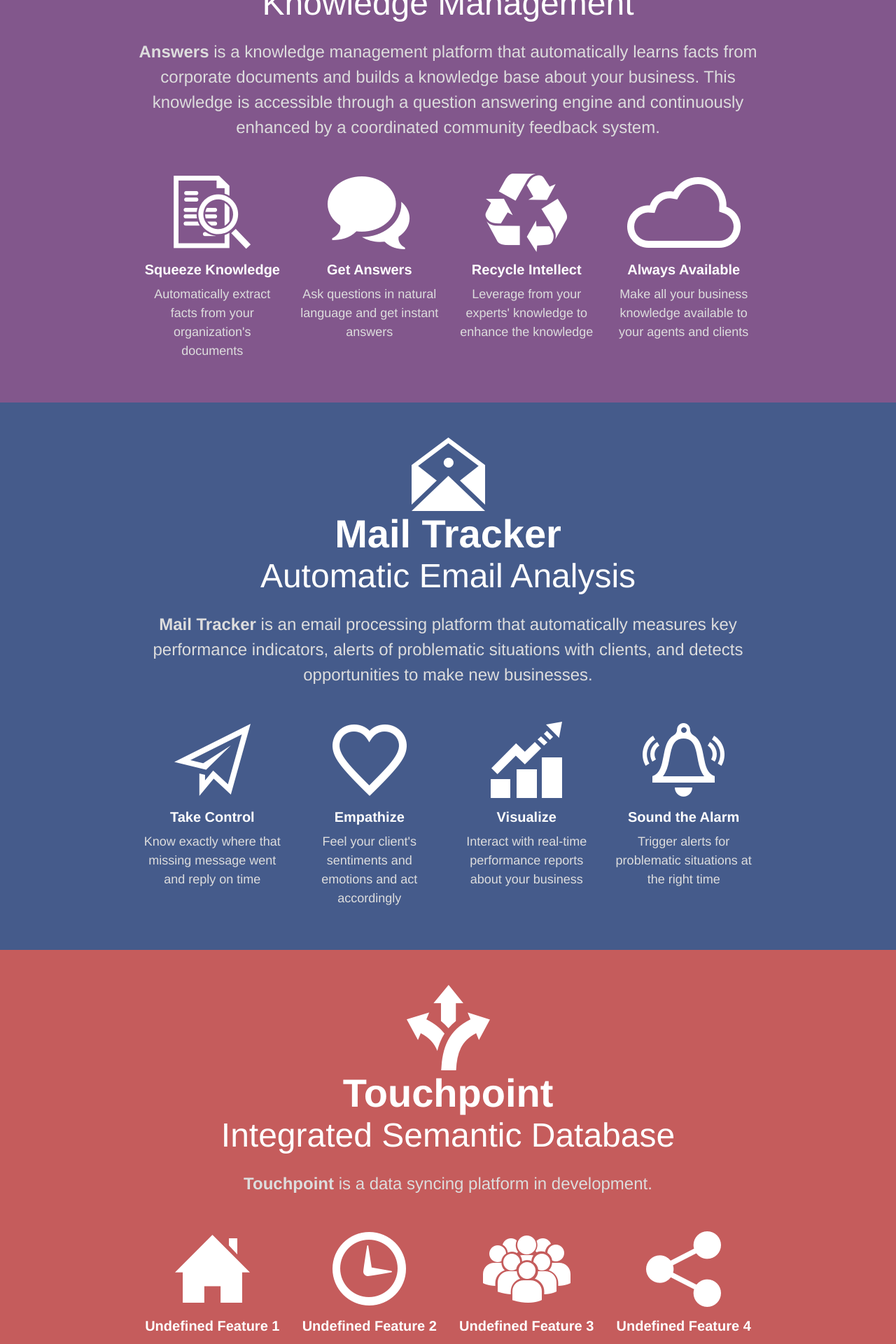
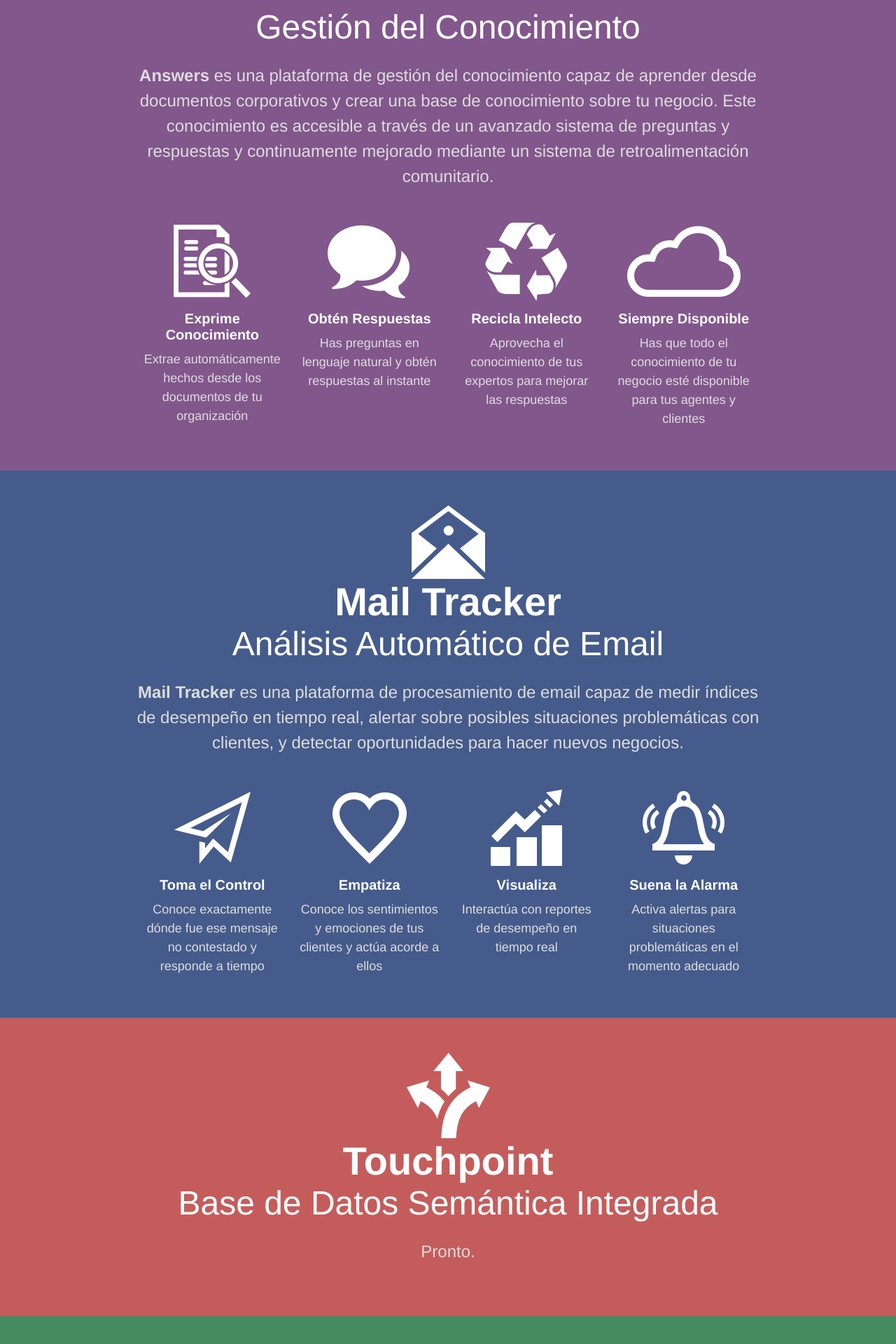
Before and after one commit to textmetric/textmetric.github.io, a PHP site: page /es.html in a window 1280 px wide. Shown: the part 1680-3600 px from the top of the page at 70% size. Run offline with PHP 8.4, Linux system fonts and the light colour scheme; some libraries are stand-ins or nearby versions.

Commit message:
Working version of multilingual site

```diff
--- a/es.html
+++ b/es.html
@@ -1,16 +1,17 @@
 <html>
 <head>
-	<title>TextMetric | Text Analytics Made Easy</title>
+	<title>TextMetric | Análisis de Texto Hecho Simple</title>
 	<link rel="stylesheet" type="text/css" href="style.css">
+	<meta http-equiv="Content-Type" content="text/html; charset=utf-8">
 </head>
 <body>
 
 <div class="navbar">
 	<a href="#"><img src="img/tm-logo-small.png"></a>
-	<a href="#home">Home</a>
+	<a href="#home">Inicio</a>
 	<a href="http://textmetric.wordpress.com" target="_blank">Blog</a>
-	<a href="#about">About</a>
-	<a href="en.html"><span class="lang">EN</span></a>
+	<a href="#about">Nosotros</a>
+	<a href="index.html"><span class="lang">EN</span></a>
 	<a href="es.html"><span class="lang">ES</span></a>
 </div>
 
@@ -18,47 +19,47 @@
 
 <img src="img/banner.png">
 <a id="home"/>
-<h1>Analisis de Texto Hecho Facil</h1>
-<p>We can help you transform your organization's unstructured data into actionable resources. Whether it's email, social media or corporate documents, we analyze text and extract useful information.</p>
+<h1>Análisis de Texto Hecho Simple</h1>
+<p>Podemos ayudarte a transformar los datos no estructurados de tu organización en recursos accionables. Ya sea email, mensajes en redes sociales o documentos corporativos, analizamos texto y extraemos información útil.</p>
 
 
 <a href="#products-answers">
 <div class="product bg-answers">
 	<div class="prodimgwrapper"><img src="img/icon-answers-white.png"></div>
 	<h3>Answers</h3>
-	<h4>Knowledge Management</h4>
+	<h4>Gestión del Conocimiento</h4>
 </div>
 </a>
 <a href="#products-mail">
 <div class="product bg-mail">
 	<div class="prodimgwrapper"><img src="img/icon-mail-tracker-white.png"></div>
 	<h3>Mail Tracker</h3>
-	<h4>Automatic Email Analysis</h4>
+	<h4>Análisis Automático de Email</h4>
 </div>
 </a>
 <a href="#products-touchpoint">
 <div class="product bg-touchpoint">
 	<div class="prodimgwrapper"><img src="img/icon-touchpoint-insights-white.png"></div>
 	<h3>Touchpoint</h3>
-	<h4>Integrated Semantic Database</h4>
+	<h4>Base de Datos Semántica Integrada</h4>
 </div>
 </a>
 <a href="#products-social">
 <div class="product bg-social">
 	<div class="prodimgwrapper"><img src="img/icon-social-insights-white.png"></div>
 	<h3>Social Insights</h3>
-	<h4>Customer Analysis in Social Media</h4>
+	<h4>Análisis de Clientes en Redes Sociales</h4>
 </div>
 </a>
 
 <div class="contact">
-	<h2>How may we help you?</h2>
-	<p>Tell us about your business and how we can help it grow.</p>
+	<h2>¿Cómo podemos ayudarte?</h2>
+	<p>Cuéntanos sobre tu negocio y cómo ayudarte a crecer.</p>
 	<form class="form-subscribe text-center" role="form" id="contactform1">
-		<input type="email" name="email" value="Your Email" id="email-field1" onfocus="if (this.value=='Your Email') this.value='';" onfocusout="if (this.value=='') this.value='Your Email';"/>
-		<input type="text" value="Your Message" id="message-field1" onfocus="if (this.value=='Your Message') this.value='';" onfocusout="if (this.value=='') this.value='Your Message';"/>
-		<p class="success-message" id="successmessage1">Thank you! We'll be in touch shortly.</p>
-		<button class="submit-button" type="button" id="submitbutton1">Send</button>
+		<input type="email" name="email" value="Tu Email" id="email-field1" onfocus="if (this.value=='Tu Email') this.value='';" onfocusout="if (this.value=='') this.value='Tu Email';"/>
+		<input type="text" value="Tu Mensaje" id="message-field1" onfocus="if (this.value=='Tu Mensaje') this.value='';" onfocusout="if (this.value=='') this.value='Tu Mensaje';"/>
+		<p class="success-message" id="successmessage1">¡Gracias! Nos pondremos en contacto pronto.</p>
+		<button class="submit-button" type="button" id="submitbutton1">Enviar</button>
 	</form>
 </div>
 
@@ -68,27 +69,27 @@
 <div class="prod bg-answers">
 	<img src="img/icon-answers-color.png">
 	<h1>Answers</h1>
-	<h2>Knowledge Management</h2>
-	<p><strong>Answers</strong> is a knowledge management platform that automatically learns facts from corporate documents and builds a knowledge base about your business. This knowledge is accessible through a question answering engine and continuously enhanced by a coordinated community feedback system.</p>
+	<h2>Gestión del Conocimiento</h2>
+	<p><strong>Answers</strong> es una plataforma de gestión del conocimiento capaz de aprender desde documentos corporativos y crear una base de conocimiento sobre tu negocio. Este conocimiento es accesible a través de un avanzado sistema de preguntas y respuestas y continuamente mejorado mediante un sistema de retroalimentación comunitario.</p>
 	<div class="feature">
 		<div class="featimgwrapper"><img src="img/icon-qa-extract.png"></div>
-		<h3>Squeeze Knowledge</h3>
-		<h4>Automatically extract facts from your organization's documents</h4>
+		<h3>Exprime Conocimiento</h3>
+		<h4>Extrae automáticamente hechos desde los documentos de tu organización</h4>
 	</div>
 	<div class="feature">
 		<div class="featimgwrapper"><img src="img/icon-qa-answers.png"></div>
-		<h3>Get Answers</h3>
-		<h4>Ask questions in natural language and get instant answers</h4>
+		<h3>Obtén Respuestas</h3>
+		<h4>Has preguntas en lenguaje natural y obtén respuestas al instante</h4>
 	</div>
 	<div class="feature">
 		<div class="featimgwrapper"><img src="img/icon-qa-recycle.png"></div>
-		<h3>Recycle Intellect</h3>
-		<h4>Leverage from your experts' knowledge to enhance the knowledge</h4>
+		<h3>Recicla Intelecto</h3>
+		<h4>Aprovecha el conocimiento de tus expertos para mejorar las respuestas</h4>
 	</div>
 	<div class="feature">
 		<div class="featimgwrapper"><img src="img/icon-qa-cloud.png"></div>
-		<h3>Always Available</h3>
-		<h4>Make all your business knowledge available to your agents and clients</h4>
+		<h3>Siempre Disponible</h3>
+		<h4>Has que todo el conocimiento de tu negocio esté disponible para tus agentes y clientes</h4>
 	</div>
 </div>
 </div>
@@ -97,27 +98,27 @@
 <div class="prod bg-mail">
 	<img src="img/icon-mail-tracker-color.png">
 	<h1>Mail Tracker</h1>
-	<h2>Automatic Email Analysis</h2>
-	<p><strong>Mail Tracker</strong> is an email processing platform that automatically measures key performance indicators, alerts of problematic situations with clients, and detects opportunities to make new businesses.</p>
+	<h2>Análisis Automático de Email</h2>
+	<p><strong>Mail Tracker</strong> es una plataforma de procesamiento de email capaz de medir índices de desempeño en tiempo real, alertar sobre posibles situaciones problemáticas con clientes, y detectar oportunidades para hacer nuevos negocios.</p>
 	<div class="feature">
 		<div class="featimgwrapper"><img src="img/icon-mail-plane.png"></div>
-		<h3>Take Control</h3>
-		<h4>Know exactly where that missing message went and reply on time</h4>
+		<h3>Toma el Control</h3>
+		<h4>Conoce exactamente dónde fue ese mensaje no contestado y responde a tiempo</h4>
 	</div>
 	<div class="feature">
 		<div class="featimgwrapper"><img src="img/icon-mail-heart.png"></div>
-		<h3>Empathize</h3>
-		<h4>Feel your client's sentiments and emotions and act accordingly</h4>
+		<h3>Empatiza</h3>
+		<h4>Conoce los sentimientos y emociones de tus clientes y actúa acorde a ellos</h4>
 	</div>
 	<div class="feature">
 		<div class="featimgwrapper"><img src="img/icon-mail-chart.png"></div>
-		<h3>Visualize</h3>
-		<h4>Interact with real-time performance reports about your business</h4>
+		<h3>Visualiza</h3>
+		<h4>Interactúa con reportes de desempeño en tiempo real</h4>
 	</div>
 	<div class="feature">
 		<div class="featimgwrapper"><img src="img/icon-mail-bell.png"></div>
-		<h3>Sound the Alarm</h3>
-		<h4>Trigger alerts for problematic situations at the right time</h4>
+		<h3>Suena la Alarma</h3>
+		<h4>Activa alertas para situaciones problemáticas en el momento adecuado</h4>
 	</div>
 </div>
 
@@ -125,77 +126,57 @@
 <div class="prod bg-touchpoint">
 	<img src="img/icon-touchpoint-color.png">
 	<h1>Touchpoint</h1>
-	<h2>Integrated Semantic Database</h2>
-	<p><strong>Touchpoint</strong> is a data syncing platform in development.</p>
-	<div class="feature">
-		<div class="featimgwrapper"><img src="img/icon-social-home.png"></div>
-		<h3>Undefined Feature 1</h3>
-		<h4>Not yet defined</h4>
-	</div>
-	<div class="feature">
-		<div class="featimgwrapper"><img src="img/icon-social-clock.png"></div>
-		<h3>Undefined Feature 2</h3>
-		<h4>Not yet defined</h4>
-	</div>
-	<div class="feature">
-		<div class="featimgwrapper"><img src="img/icon-social-crowd.png"></div>
-		<h3>Undefined Feature 3</h3>
-		<h4>Not yet defined</h4>
-	</div>
-	<div class="feature">
-		<div class="featimgwrapper"><img src="img/icon-social-network.png"></div>
-		<h3>Undefined Feature 4</h3>
-		<h4>Not yet defined</h4>
-	</div>
+	<h2>Base de Datos Semántica Integrada</h2>
+	<p>Pronto.</p>
 </div>
 
 <a id="products-social"/>
 <div class="prod bg-social">
 	<img src="img/icon-social-insights-color.png">
 	<h1>Social Insights</h1>
-	<h2>Customer Analysis in Social Media</h2>
-	<p><strong>Social Insights</strong> is a powerful customer relationship management tool with focus on social networks. It is able to find people in popular social networks, identify their interests and segment specific markets for targeted advertising.</p>
+	<h2>Análisis de Clientes en Redes Sociales</h2>
+	<p><strong>Social Insights</strong> es una potente herramienta de gestión de clientes especializada en medios sociales. Es capaz de encontrar a tus clientes en redes sociales populares, identificar sus intereses y segmentar mercados específicos para realizar publicidad dirigida.</p>
 	<div class="feature">
 		<div class="featimgwrapper"><img src="img/icon-social-home.png"></div>
-		<h3>Home Advantage</h3>
-		<h4>Learn about your clients in their own environment, and from their own words</h4>
+		<h3>Ventaja de Local</h3>
+		<h4>Aprende sobre tus clientes en su propio ambiente, y de sus propias palabras.</h4>
 	</div>
 	<div class="feature">
 		<div class="featimgwrapper"><img src="img/icon-social-clock.png"></div>
-		<h3>Good Timing</h3>
-		<h4>Get relevant insights about your client's needs at the right time</h4>
+		<h3>Sincronización</h3>
+		<h4>Obtén información relevante sobre las necesidades de tus clientes en el momento adecuado</h4>
 	</div>
 	<div class="feature">
 		<div class="featimgwrapper"><img src="img/icon-social-crowd.png"></div>
-		<h3>Divide and Conquer</h3>
-		<h4>Discover market segments for fine targeted advertising</h4>
+		<h3>Divide y Vencerás</h3>
+		<h4>Descubre segmentos de mercado para hacer publicidad dirigida</h4>
 	</div>
 	<div class="feature">
 		<div class="featimgwrapper"><img src="img/icon-social-network.png"></div>
-		<h3>Cross Platform</h3>
-		<h4>Listen to your clients in most popular social networks</h4>
+		<h3>Multiplataforma</h3>
+		<h4>Escucha lo que tienen que decir tus clientes en las redes sociales más populares</h4>
 	</div>
 </div>
 
 <div class="info">
-	<h2>Behind the Scenes</h2>
-	<p>We build our systems on top of state-of-the-art technology for unstructured data analysis and <strong>Natural Language Processing (NLP)</strong></p>
+	<h2>Detrás de las Escenas</h2>
+	<p>Construimos nuestros sistemas sobre tecnología avanzada para análisis de datos no estructurados y <strong>Procesamiento de Lenguaje Natural (NLP)</strong></p>
 	<table>
 		<tr>
 			<td class="td-icon"> <img src="img/tech-sentiment.png"> </td>
-			<td> Sentiment Analysis </td>
+			<td> Análisis Sentimental </td>
 		</tr>
 		<tr>
 			<td class="td-icon"> <img src="img/tech-emotion.png"> </td>
-			<td> Emotion Recognition </td>
+			<td> Reconocimiento de Emociones </td>
 		</tr>
 		<tr>
 			<td class="td-icon"> <img src="img/tech-classification.png"> </td>
-			<td> Automatic Classification </td>
+			<td> Clasificación Automática </td>
 		</tr>
 		<tr>
 			<td class="td-icon"> <img src="img/tech-qa.png"> </td>
-			<td> Question Answering </td>
+			<td> Sistemas de Preguntas y Respuestas </td>
 		</tr>
 	</table>
 </div>
@@ -203,17 +184,17 @@
 <a id="about"/>
 <div class="about">
 	<img src="img/info-i.png">
-	<h2>About Us</h2>
-	<p>We are a motivated group of people always searching for innovative solutions to challenging problems.</p>
-	<p>We are part of the Grupo Orand family</p>
+	<h2>Sobre Nosotros</h2>
+	<p>Somos un grupo de gente motivada siempre buscando soluciones innovadoras a problemas desafiantes.</p>
+	<p>Somos parte del Grupo Orand</p>
 	<a href="http://www.orand.cl" target="_blank"><img src="img/logo-orand-group.png"></a>
-	<p>Feel free to contact us</p>
+	<p>No dudes en contactarnos</p>
 	<div class="contact">
 		<form class="form-subscribe text-center" role="form" id="contactform2">
-			<input type="email" name="email" value="Your Email" id="email-field2" onfocus="if (this.value=='Your Email') this.value='';" onfocusout="if (this.value=='') this.value='Your Email';"/>
-			<input type="text" value="Your Message" id="message-field2" onfocus="if (this.value=='Your Message') this.value='';" onfocusout="if (this.value=='') this.value='Your Message';"/>
-			<p class="success-message" id="successmessage2">Thank you! We'll be in touch shortly.</p>
-			<button class="submit-button" type="button" id="submitbutton2">Send</button>
+			<input type="email" name="email" value="Tu Email" id="email-field2" onfocus="if (this.value=='Tu Email') this.value='';" onfocusout="if (this.value=='') this.value='Tu Email';"/>
+			<input type="text" value="Tu Mensaje" id="message-field2" onfocus="if (this.value=='Tu Mensaje') this.value='';" onfocusout="if (this.value=='') this.value='Tu Mensaje';"/>
+			<p class="success-message" id="successmessage2">¡Gracias! Nos pondremos en contacto pronto.</p>
+			<button class="submit-button" type="button" id="submitbutton2">Enviar</button>
 		</form>
 	</div>
 
--- a/style.css
+++ b/style.css
@@ -21,7 +21,7 @@ a {
 	padding-top: 30px;
 	padding-bottom: 5px;
 	text-align: center;
-	font-size: 30;
+	font-size: 24;
 	text-transform:uppercase;
 	word-spacing:30px;
 }
```
Also changed, not shown: index.html (renamed from en.html, +7 -26 lines), index.php (deleted, +0 -14 lines).
